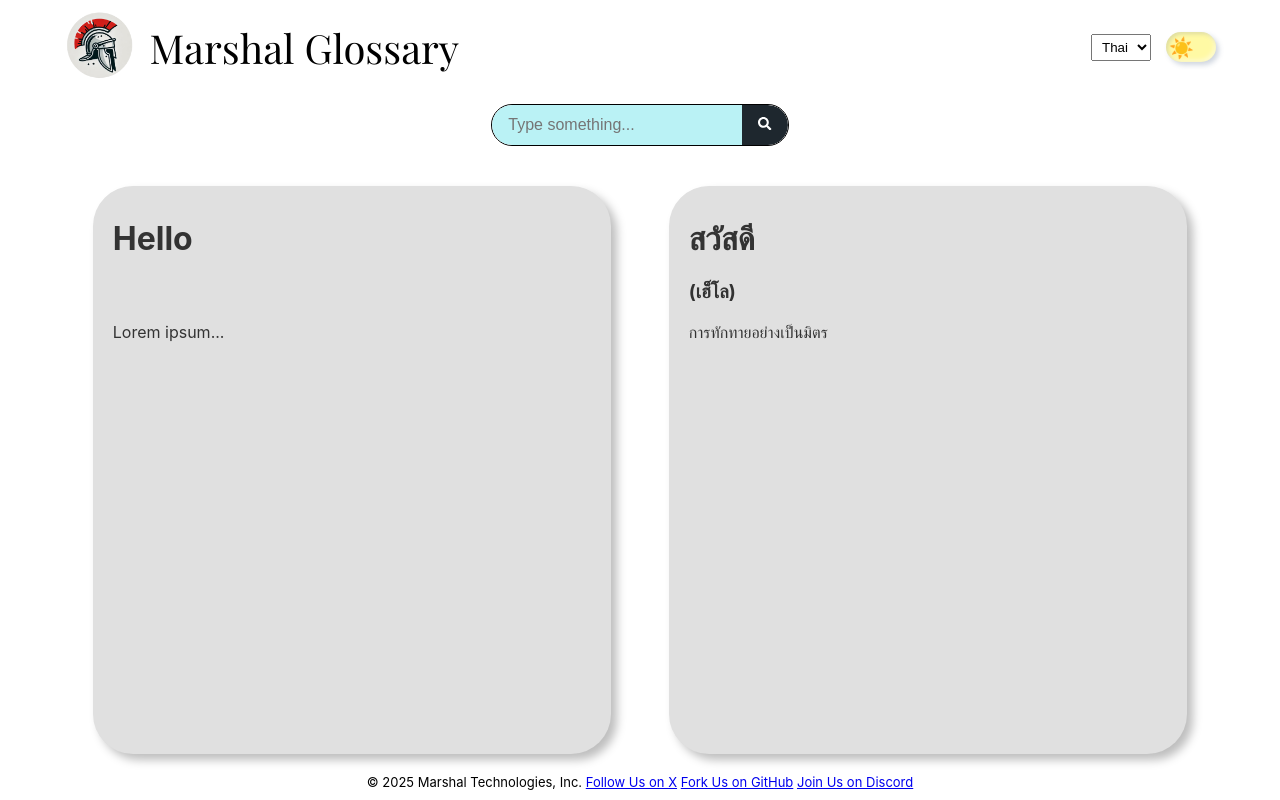
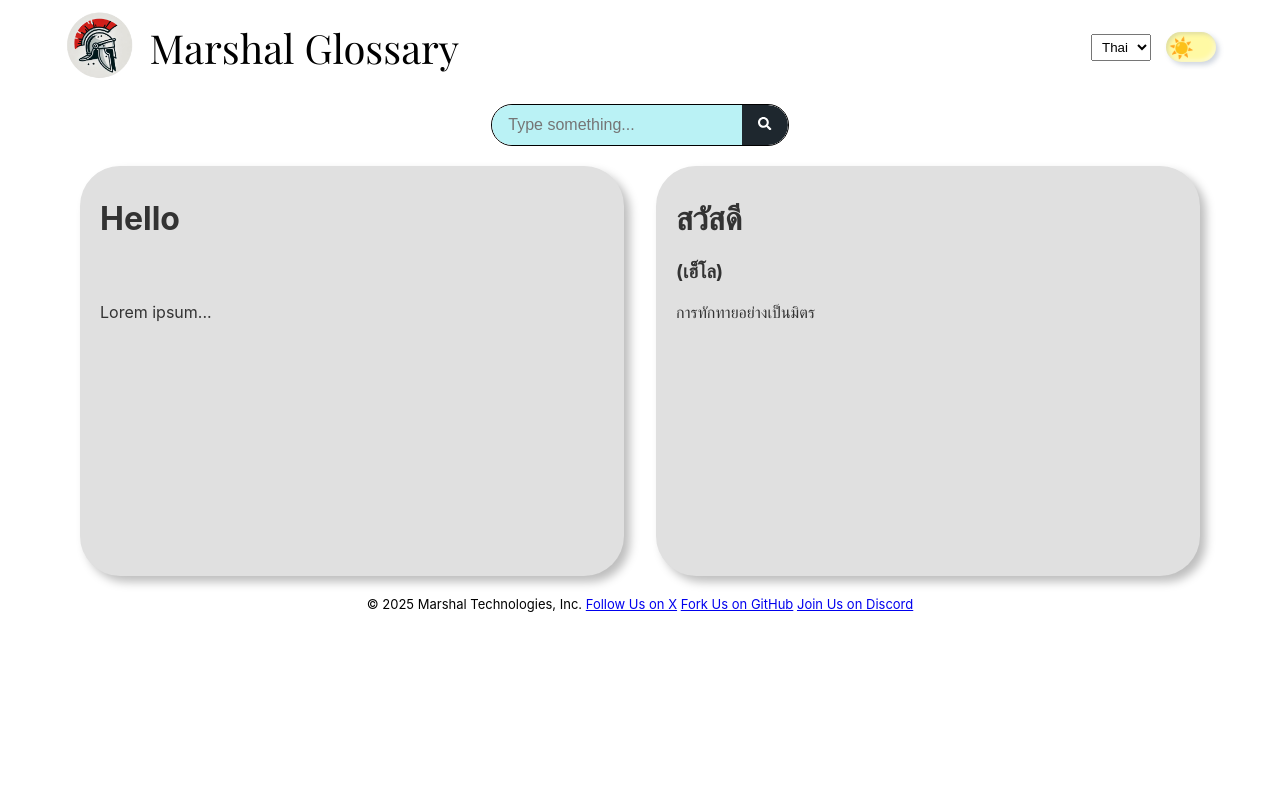
Before and after one commit to MarshalAO/glossary, a React (Create React App) app: page / in a window 1280 px wide. Built offline with nearby package versions, Linux system fonts and the light colour scheme; a web font is replaced by a local one.

Commit message:
Update : layout box

```diff
--- a/src/App.css
+++ b/src/App.css
@@ -6,16 +6,3 @@
   display: flex;
   flex-direction: column;
 }
-
-.main {
-  display: flex;
-  flex-direction: column; /* มือถือ: แนวตั้ง */
-  gap: 16px;
-  padding: 16px;
-}
-
-@media (min-width: 768px) {
-  .main {
-    flex-direction: row; /* คอมพิวเตอร์: แนวนอน */
-  }
-}
--- a/src/Footer.css
+++ b/src/Footer.css
@@ -2,4 +2,5 @@
 #footer {
   font-size: small;
   text-align: center;
+  margin-top: 20px; /* เพิ่มระยะห่างด้านบน */
 }
--- a/src/Main.css
+++ b/src/Main.css
@@ -1,7 +1,31 @@
-
 #main {
   display: flex;
-  margin: 20px 0;
-  justify-content: space-around;
-  flex-grow: 1;
+  flex-direction: column; /* มือถือ = แนวตั้ง */
+  gap: 16px;
+  padding: 0 16px;
+  box-sizing: border-box;
 }
+
+@media (min-width: 768px) {
+  #main {
+    flex-direction: row; /* คอม = ซ้ายขวา */
+    justify-content: space-around;
+  }
+
+  .term {
+    flex: 1;
+    overflow: auto;
+    max-width: 100%;
+    min-height: 410px;
+    box-sizing: border-box;
+  }
+}
+
+/* ปรับ margin เพื่อไม่ให้ชนขอบมากเกินไป */
+  .term:first-child {
+    margin-right: 8px;
+  }
+
+  .term:last-child {
+    margin-left: 8px;
+  }
--- a/src/Term.css
+++ b/src/Term.css
@@ -1,6 +1,6 @@
 
 .term {
-  width: 45%;
+  width: 100%;
   padding: 12px 20px;
   border-radius: 40px;
   background: #e0e0e0;
```
